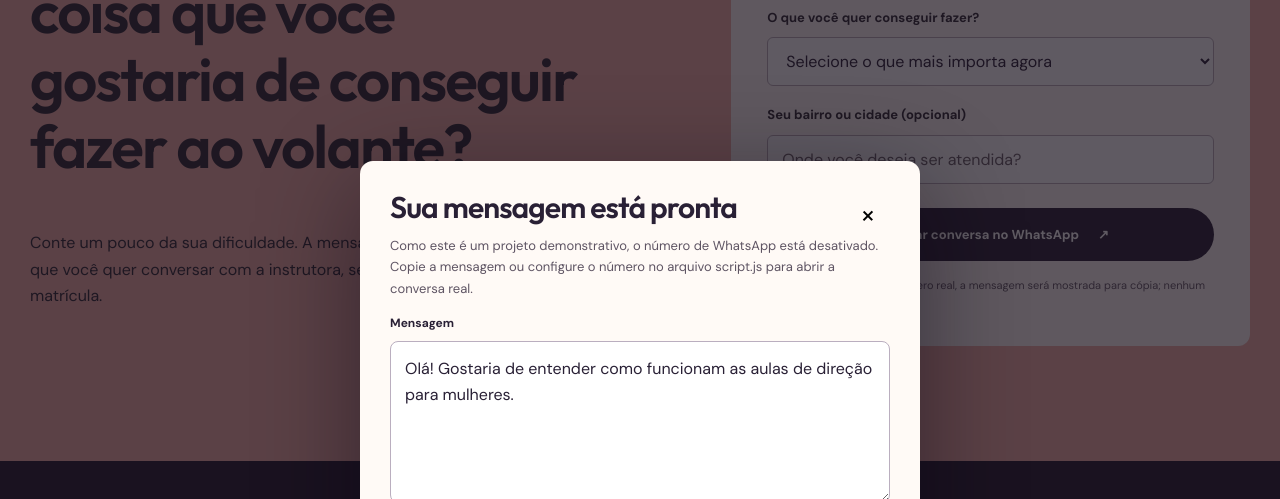
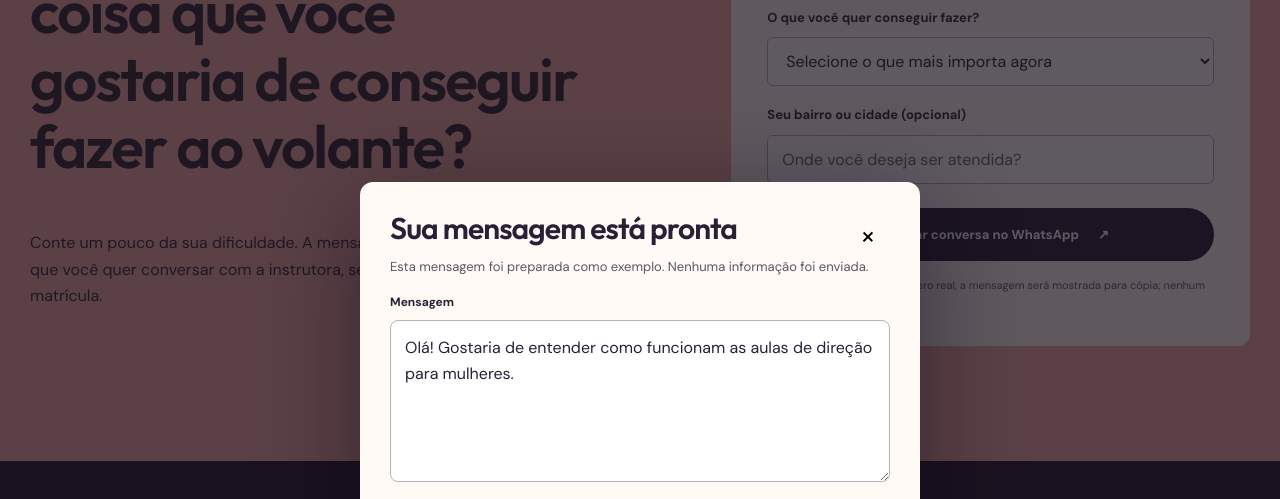
Before and after one commit to guaraagency-julio/modelo-instrutor-cnh-fem-2, a plain HTML site: page index.html in a window 1280 px wide. Both pictures are taken after a click on the button "Preparar mensagem ↗". Shown: the part 6732-7231 px from the top of the page. Drawn offline with Linux system fonts and the light colour scheme.

Commit message:
Esclarecer mensagem de contato demonstrativo

```diff
--- a/index.html
+++ b/index.html
@@ -73,6 +73,6 @@
   </main>
   <footer><div class="wrap footer-grid"><div><a href="#topo" class="logo"><span class="logo-symbol"><svg viewBox="0 0 40 40" aria-hidden="true"><path d="M6 27h21l-8 8m8-8-8-8M6 13h28"/></svg></span><span>próxima<span class="logo-period">.</span><small>DIREÇÃO COM ELAS</small></span></a><p>Projeto demonstrativo de atendimento para mulheres habilitadas com uma instrutora de direção.</p></div><nav aria-label="Links do rodapé"><a href="#desafios">Por onde começar</a><a href="#metodo">Como funcionam as aulas</a><a href="#faq">Perguntas frequentes</a></nav><div><strong>Vamos conversar sobre direção?</strong><button type="button" data-contact="Olá! Gostaria de entender como funcionam as aulas de direção para mulheres.">Preparar mensagem ↗</button></div></div><div class="wrap footer-base"><span>© <span id="year">2026</span> PRÓXIMA · Marca demonstrativa.</span><span>Imagens ilustrativas · Projeto de portfólio.</span></div></footer>
   <div class="floating-mobile"><button type="button" data-contact="Olá! Tenho CNH e quero conversar com uma instrutora para voltar a dirigir.">Quero voltar a dirigir <span aria-hidden="true">↗</span></button></div>
-  <dialog id="message-dialog" class="dialog" aria-labelledby="dialog-title"><div class="dialog-head"><h2 id="dialog-title">Sua mensagem está pronta</h2><button type="button" class="dialog-close" data-close aria-label="Fechar">×</button></div><p>Como este é um projeto demonstrativo, o número de WhatsApp está desativado. Copie a mensagem ou configure o número no arquivo script.js para abrir a conversa real.</p><label for="message-text">Mensagem</label><textarea id="message-text" rows="5" readonly></textarea><div class="dialog-buttons"><button type="button" class="pill dark" id="copy-message">Copiar mensagem</button><button type="button" class="pill outline" data-close>Fechar</button></div><p id="copy-status" role="status" aria-live="polite"></p></dialog>
+  <dialog id="message-dialog" class="dialog" aria-labelledby="dialog-title"><div class="dialog-head"><h2 id="dialog-title">Sua mensagem está pronta</h2><button type="button" class="dialog-close" data-close aria-label="Fechar">×</button></div><p>Esta mensagem foi preparada como exemplo. Nenhuma informação foi enviada.</p><label for="message-text">Mensagem</label><textarea id="message-text" rows="5" readonly></textarea><div class="dialog-buttons"><button type="button" class="pill dark" id="copy-message">Copiar mensagem</button><button type="button" class="pill outline" data-close>Fechar</button></div><p id="copy-status" role="status" aria-live="polite"></p></dialog>
 </body>
 </html>
```
